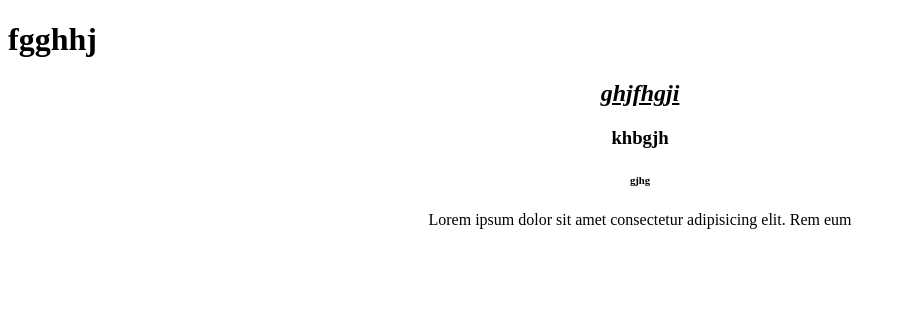
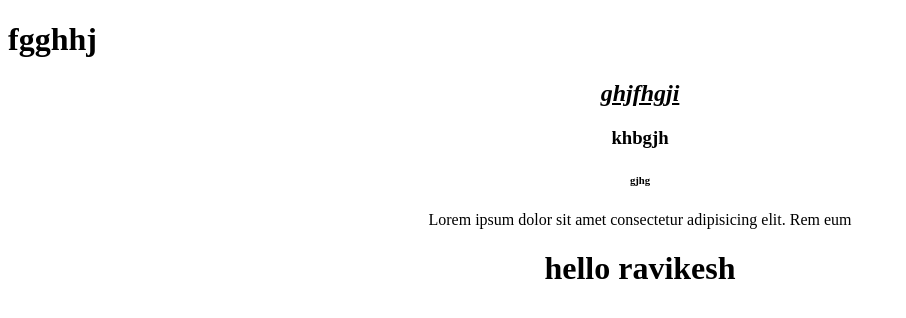
Before and after one commit to Ravikesh84/webdev, a plain HTML site: page 1.html in a window 1280 px wide. Shown: the whole page, without its empty margins (0-906 px from the left). Drawn offline with Linux system fonts and the light colour scheme.

Commit message:
first comand

```diff
--- a/1.html
+++ b/1.html
@@ -13,3 +13,4 @@
     </p>
   </body>
 </html>
+<h1>hello ravikesh</h1>
```
